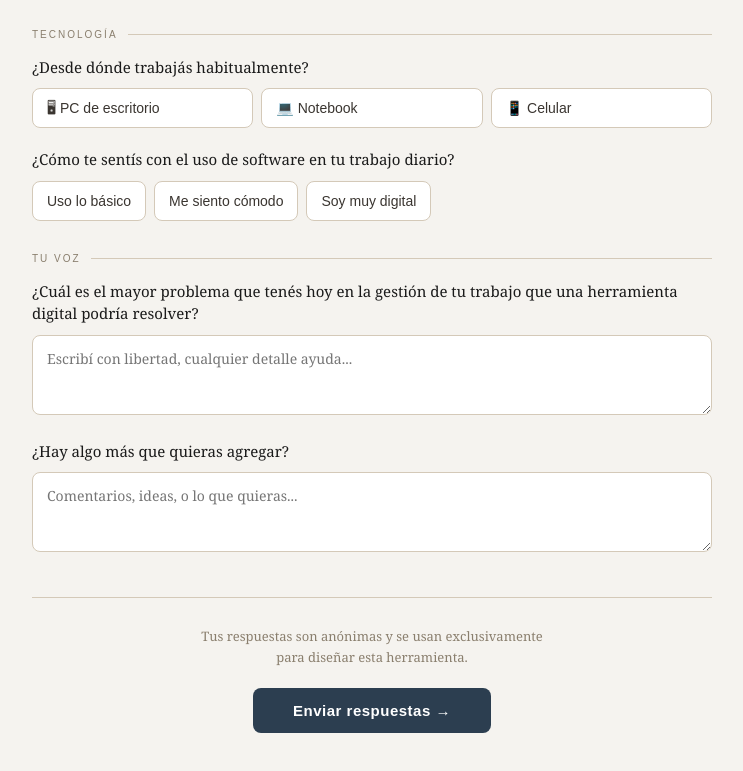
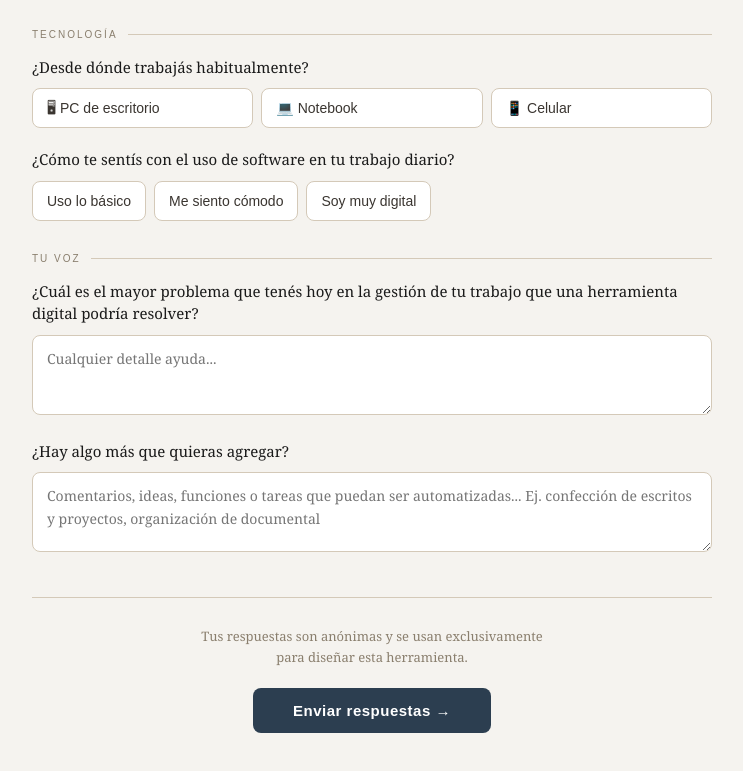
Before and after one commit to nahv/encuesta_iudex, a plain HTML site: page index.html in a window 1280 px wide. Shown: the part 1519-2290 px from the top of the page, without its empty margins (268-1011 px from the left). Drawn offline with nearby package versions, Linux system fonts and the light colour scheme.

Commit message:
text change

```diff
--- a/index.html
+++ b/index.html
@@ -470,12 +470,12 @@
 
       <div class="question">
         <label>¿Cuál es el mayor problema que tenés hoy en la gestión de tu trabajo que una herramienta digital podría resolver?</label>
-        <textarea name="problema_principal" placeholder="Escribí con libertad, cualquier detalle ayuda..."></textarea>
+        <textarea name="problema_principal" placeholder="Cualquier detalle ayuda..."></textarea>
       </div>
 
       <div class="question">
         <label>¿Hay algo más que quieras agregar?</label>
-        <textarea name="adicional" placeholder="Comentarios, ideas, o lo que quieras..."></textarea>
+        <textarea name="adicional" placeholder="Comentarios, ideas, funciones o tareas que puedan ser automatizadas... Ej. confección de escritos y proyectos, organización de documental"></textarea>
       </div>
     </div>
 
```
